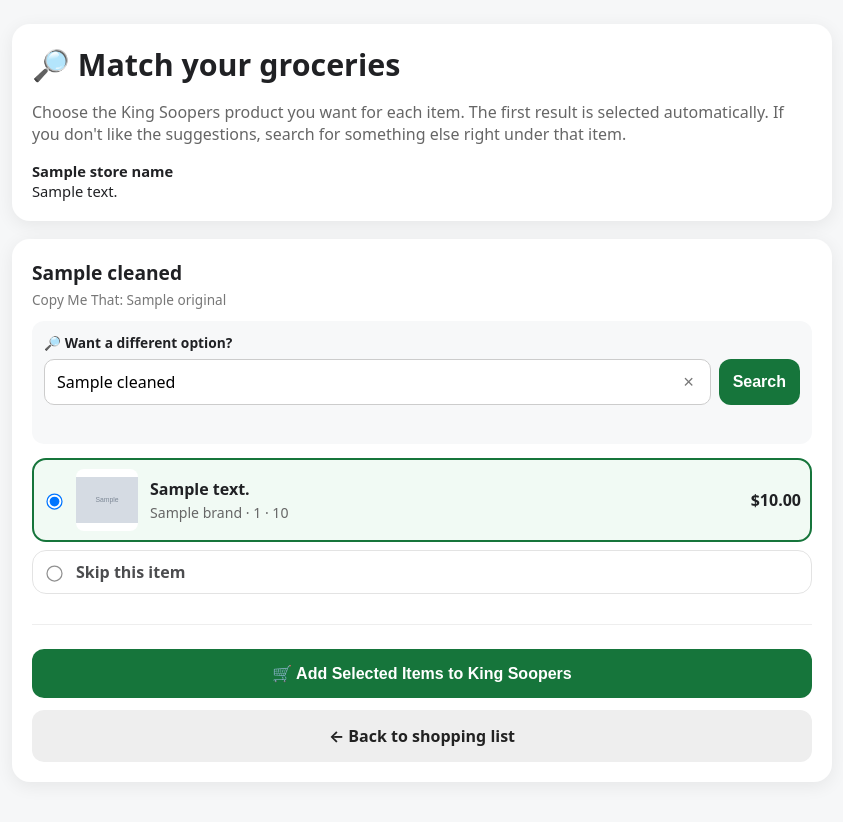
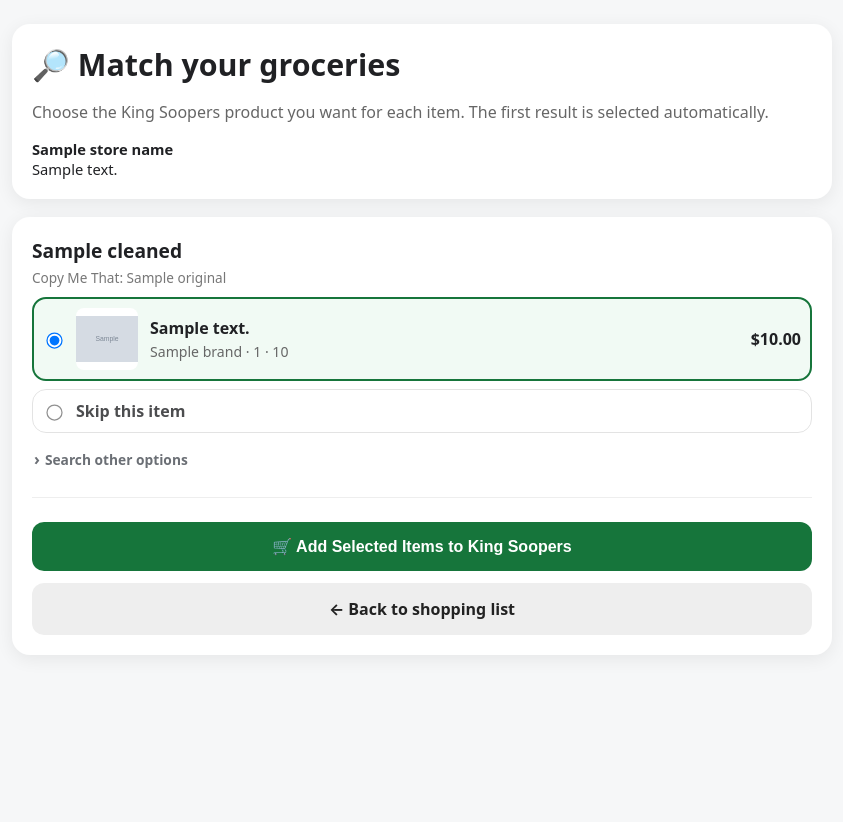
Before and after one commit to jbaron9393/Grocery-Bridge, a Flask app: template templates/match.html in a window 1280 px wide. Shown: the top 822 px of the page, without its empty margins (218-1061 px from the left). After the commit the page ends 619 px from the top, so only its background shows below. Run offline with Flask 3, Linux system fonts and the light colour scheme; the template is opened without the code that fills it: most values are stand-ins (such as "Sample title", 1, 10 or a date in 2020); grey boxes marked "Sample" are stand-in pictures.

Commit message:
Make alternative product search subtle and expandable

```diff
--- a/templates/match.html
+++ b/templates/match.html
@@ -29,15 +29,20 @@
     .warning { padding:10px 12px; border-radius:10px; background:#fff4e5; color:#684100; }
     .skip { opacity:.8; }
     .store { font-size:.92rem; margin-top:8px; }
-    .alt-search { margin:12px 0 14px; padding:12px; background:#f7f8f9; border-radius:12px; }
-    .alt-label { font-size:.86rem; font-weight:700; margin-bottom:7px; }
+    .alt-search { margin-top:10px; }
+    .alt-search summary { display:inline-flex; align-items:center; gap:5px; list-style:none; cursor:pointer; color:#6b6f75; font-size:.86rem; font-weight:650; padding:5px 2px; user-select:none; }
+    .alt-search summary::-webkit-details-marker { display:none; }
+    .alt-search summary::before { content:'›'; font-size:1rem; transition:transform .15s ease; }
+    .alt-search[open] summary::before { transform:rotate(90deg); }
+    .alt-search summary:hover { color:#202124; }
+    .alt-panel { margin-top:7px; padding:10px; background:#f7f8f9; border-radius:11px; }
     .search-row { display:flex; gap:8px; }
     .search-input-wrap { position:relative; flex:1; min-width:0; }
     .search-input-wrap input { width:100%; box-sizing:border-box; border:1px solid #ccc; border-radius:10px; padding:11px 40px 11px 12px; font:inherit; }
     .search-clear { position:absolute; right:7px; top:50%; transform:translateY(-50%); width:30px; height:30px; margin:0; padding:0; border-radius:50%; background:transparent; color:#777; font-size:1.15rem; line-height:30px; font-weight:500; }
     .search-clear:hover { background:#e7e9eb; color:#222; }
     .search-row > button:not(.search-clear) { width:auto; margin:0; padding:11px 14px; white-space:nowrap; }
-    .search-status { min-height:20px; margin-top:7px; color:#666; font-size:.84rem; }
+    .search-status { min-height:18px; margin-top:7px; color:#666; font-size:.84rem; }
     @media (max-width:560px) {
       .search-row { flex-direction:column; }
       .search-row > button:not(.search-clear) { width:100%; }
@@ -48,7 +53,7 @@
 <main>
   <div class="card">
     <h1>🔎 Match your groceries</h1>
-    <p class="sub">Choose the King Soopers product you want for each item. The first result is selected automatically. If you don't like the suggestions, search for something else right under that item.</p>
+    <p class="sub">Choose the King Soopers product you want for each item. The first result is selected automatically.</p>
     <div class="store"><strong>{{ store_name }}</strong><br>{{ store_address }}</div>
   </div>
 
@@ -59,18 +64,6 @@
         <section class="ingredient" id="ingredient-{{ ingredient_index }}">
           <h2>{{ item.cleaned }} {% if item.optional %}<span class="muted">(optional)</span>{% endif %}</h2>
           <div class="original">Copy Me That: {{ item.original }}</div>
-
-          <div class="alt-search">
-            <div class="alt-label">🔎 Want a different option?</div>
-            <div class="search-row">
-              <div class="search-input-wrap">
-                <input id="search-input-{{ ingredient_index }}" type="text" value="{{ item.cleaned }}" placeholder="Try: organic feta, jasmine rice, low sodium broth..." onkeydown="if(event.key === 'Enter'){ event.preventDefault(); searchAlternatives({{ ingredient_index }}); }">
-                <button class="search-clear" type="button" aria-label="Clear search" title="Clear search" onclick="clearAlternativeSearch({{ ingredient_index }})">×</button>
-              </div>
-              <button id="search-button-{{ ingredient_index }}" type="button" onclick="searchAlternatives({{ ingredient_index }})">Search</button>
-            </div>
-            <div class="search-status" id="search-status-{{ ingredient_index }}"></div>
-          </div>
 
           <div id="choices-{{ ingredient_index }}">
           {% if item.choices %}
@@ -90,13 +83,27 @@
               <div class="details"><div class="name">Skip this item</div></div>
             </label>
           {% else %}
-            <div class="warning">No good King Soopers match found. Try searching above or skip this item.</div>
+            <div class="warning">No good King Soopers match found. Search for another option below or skip this item.</div>
             <label class="option skip">
               <input type="radio" name="choice_{{ ingredient_index }}" value="" checked onchange="syncSelections()">
               <div class="details"><div class="name">Skip this item</div></div>
             </label>
           {% endif %}
           </div>
+
+          <details class="alt-search" {% if not item.choices %}open{% endif %}>
+            <summary>Search other options</summary>
+            <div class="alt-panel">
+              <div class="search-row">
+                <div class="search-input-wrap">
+                  <input id="search-input-{{ ingredient_index }}" type="text" value="{{ item.cleaned }}" placeholder="Try: organic feta, jasmine rice, low sodium broth..." onkeydown="if(event.key === 'Enter'){ event.preventDefault(); searchAlternatives({{ ingredient_index }}); }">
+                  <button class="search-clear" type="button" aria-label="Clear search" title="Clear search" onclick="clearAlternativeSearch({{ ingredient_index }})">×</button>
+                </div>
+                <button id="search-button-{{ ingredient_index }}" type="button" onclick="searchAlternatives({{ ingredient_index }})">Search</button>
+              </div>
+              <div class="search-status" id="search-status-{{ ingredient_index }}"></div>
+            </div>
+          </details>
         </section>
       {% endfor %}
 
```
